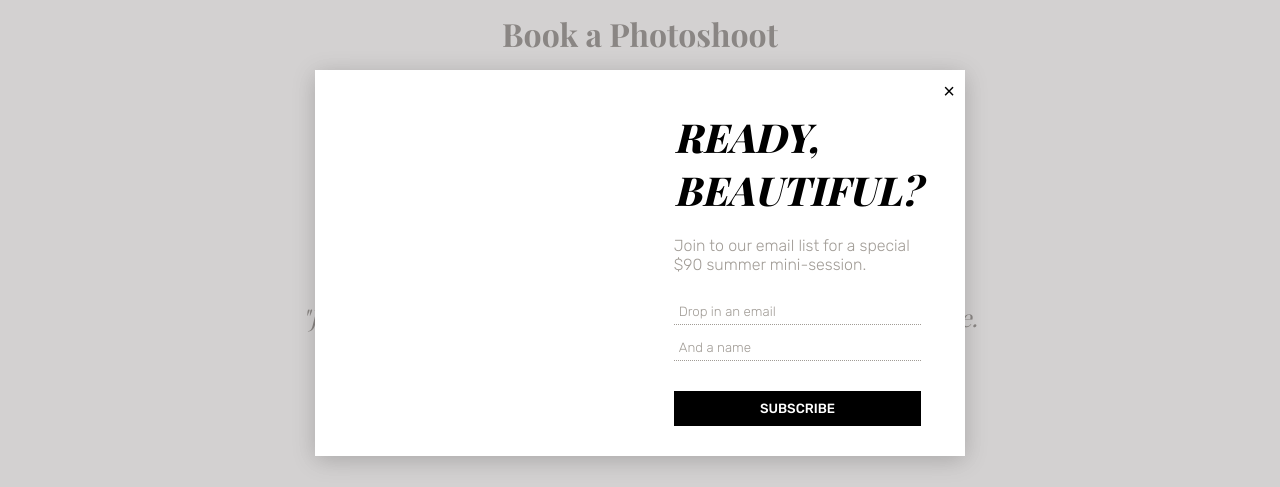
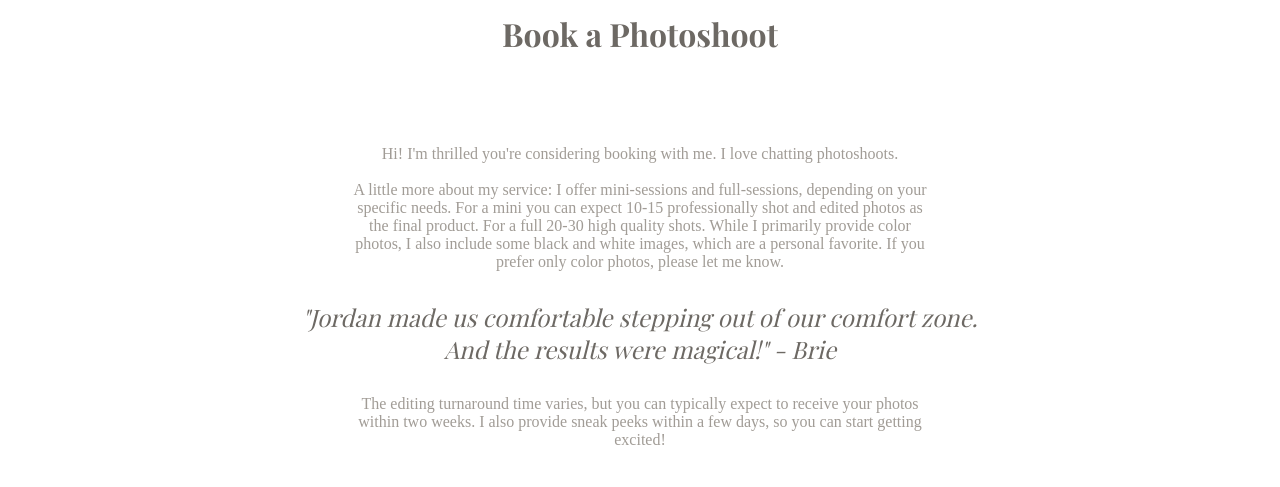
Before and after one commit to JordanMoureau/from-nov-photo, a React (Create React App) app: page /book in a window 1280 px wide. Shown: the part 137-624 px from the top of the page. Built offline with nearby package versions, Linux system fonts and the light colour scheme; a web font is replaced by a local one.

Commit message:
popup window fixes image width over

```diff
--- a/src/components/PopUp.js
+++ b/src/components/PopUp.js
@@ -9,7 +9,7 @@ function PopUp() {
   useEffect(() => {
     const timer = setTimeout(() => {
       setShowPopUp(true);
-    }, 4000);
+    }, 6000);
 
     return () => clearTimeout(timer);
   }, []);
--- a/src/components/popup.css
+++ b/src/components/popup.css
@@ -13,14 +13,12 @@
 .popup-inner {
   background: white;
   position: relative;
-  width: 90%;
-  max-width: 650px;
+  max-width: 670px;
   max-height: 450px;
   box-shadow: 0 4px 22px rgba(0, 0, 0, 0.2);
   display: flex;
   flex-direction: row;
   justify-content: center;
-  gap: 20px;
 }
 
 .popup-inner h2 {
```
